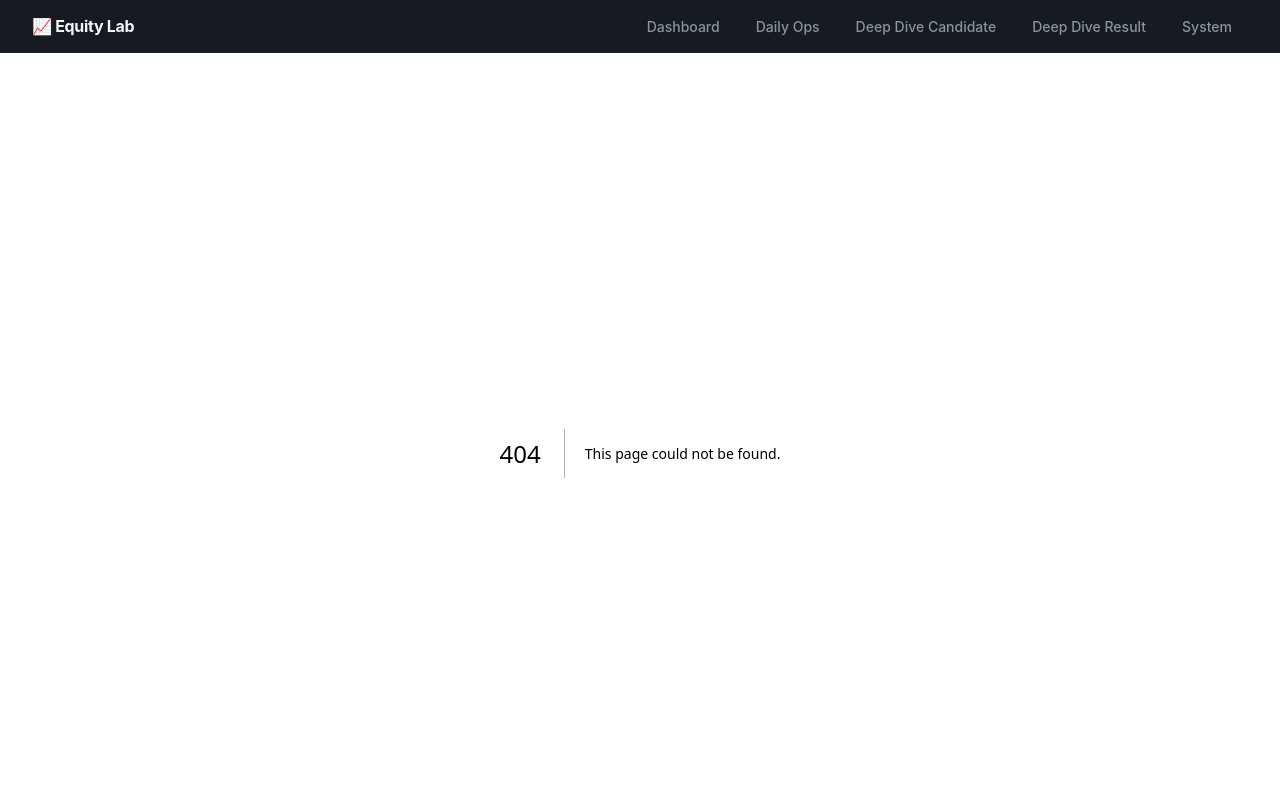
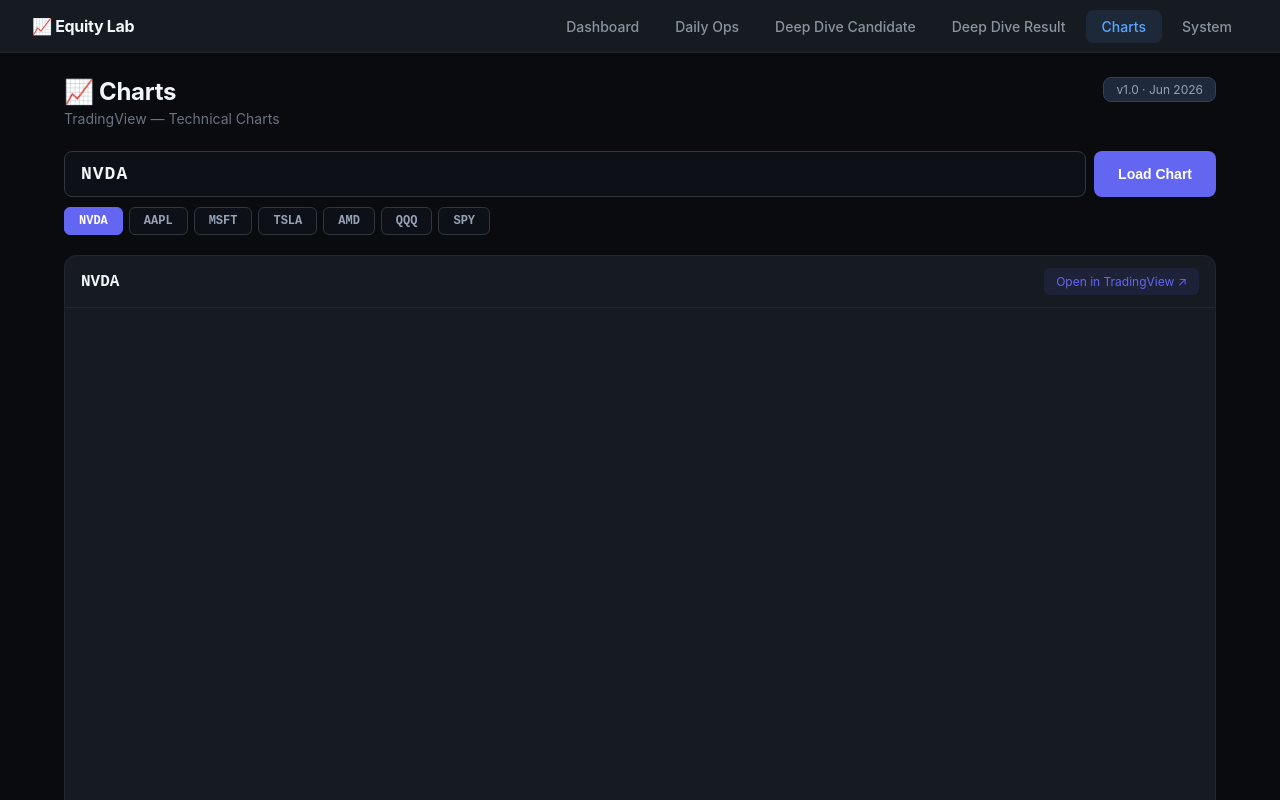
Before and after one commit to pu105-stack/equity-lab-dashboard, a Next.js app: page /charts in a window 1280 px wide. Before the commit this address had no page. Shown: the top 800 px of the page. Built offline with nearby package versions, Linux system fonts and the light colour scheme.

Commit message:
feat: add TradingView chart page with ticker input

```diff
--- a/pages/_app.js
+++ b/pages/_app.js
@@ -14,6 +14,7 @@
     { href: '/daily-ops', label: 'Daily Ops' },
     { href: '/deep-dive', label: 'Deep Dive Candidate' },
     { href: '/deep-dive-results', label: 'Deep Dive Result' },
+    { href: '/charts', label: 'Charts' },
 
     { href: '/system', label: 'System' },
   ]
--- /dev/null
+++ b/pages/charts.js
@@ -0,0 +1,171 @@
+import { useState, useEffect, useRef } from 'react'
+
+const DEFAULT_TICKER = 'NVDA'
+
+export default function Charts() {
+  const [ticker, setTicker] = useState(DEFAULT_TICKER)
+  const [input, setInput] = useState(DEFAULT_TICKER)
+  const chartRef = useRef(null)
+  const widgetRef = useRef(null)
+
+  // Load chart when ticker changes
+  useEffect(() => {
+    if (!chartRef.current) return
+
+    // Clean up old widget
+    if (widgetRef.current) {
+      chartRef.current.innerHTML = ''
+    }
+
+    const script = document.createElement('script')
+    script.src = 'https://s3.tradingview.com/tv.js'
+    script.async = true
+    script.onload = () => {
+      if (window.TradingView && chartRef.current) {
+        widgetRef.current = new window.TradingView.widget({
+          container_id: 'tv-chart',
+          width: '100%',
+          height: 600,
+          symbol: ticker,
+          interval: 'D',
+          timezone: 'America/New_York',
+          theme: 'dark',
+          style: '1',
+          locale: 'en',
+          toolbar_bg: '#0d1117',
+          enable_publishing: false,
+          hide_top_toolbar: false,
+          hide_legend: false,
+          save_image: false,
+          studies: ['RSI@tv-basicstudies', 'MASimple@tv-basicstudies'],
+          show_popup_button: true,
+          popup_width: '1000',
+          popup_height: '650',
+        })
+      }
+    }
+    chartRef.current.appendChild(script)
+
+    return () => {
+      widgetRef.current = null
+    }
+  }, [ticker])
+
+  const handleSubmit = (e) => {
+    e.preventDefault()
+    setTicker(input.toUpperCase().trim())
+  }
+
+  const presets = ['NVDA', 'AAPL', 'MSFT', 'TSLA', 'AMD', 'QQQ', 'SPY']
+
+  return (
+    <div className="container">
+      {/* Header */}
+      <div className="header">
+        <div>
+          <h1>📈 Charts</h1>
+          <p className="header-sub">TradingView — Technical Charts</p>
+        </div>
+        <span className="build-badge">v1.0 · Jun 2026</span>
+      </div>
+
+      {/* Ticker Input */}
+      <form onSubmit={handleSubmit} className="ticker-form">
+        <div className="ticker-input-group">
+          <input
+            type="text"
+            value={input}
+            onChange={(e) => setInput(e.target.value)}
+            placeholder="Enter ticker..."
+            className="ticker-input"
+            spellCheck={false}
+          />
+          <button type="submit" className="ticker-btn">Load Chart</button>
+        </div>
+        <div className="preset-bar">
+          {presets.map(p => (
+            <button
+              key={p}
+              type="button"
+              className={`preset-btn ${ticker === p ? 'active' : ''}`}
+              onClick={() => { setTicker(p); setInput(p) }}
+            >
+              {p}
+            </button>
+          ))}
+        </div>
+      </form>
+
+      {/* Chart */}
+      <div className="chart-card">
+        <div className="chart-hd">
+          <span className="chart-label">{ticker}</span>
+          <a
+            href={`https://www.tradingview.com/chart/?symbol=${ticker}`}
+            target="_blank"
+            rel="noopener noreferrer"
+            className="chart-open-btn"
+          >
+            Open in TradingView ↗
+          </a>
+        </div>
+        <div ref={chartRef} id="tv-chart" className="chart-container" />
+      </div>
+
+      <div className="footer">
+        <span>🔹 Charts powered by TradingView · Data delayed by exchange</span>
+        <span className="deploy-badge">⚡ v1.0 · 2026-06</span>
+      </div>
+
+      <style jsx global>{`
+        .container { max-width: 1200px; margin: 0 auto; padding: 24px; color: #f0f6fc; font-family: -apple-system, BlinkMacSystemFont, 'Segoe UI', Roboto, sans-serif; }
+        .header { display: flex; justify-content: space-between; align-items: flex-start; margin-bottom: 24px; }
+        .header h1 { margin: 0; font-size: 24px; font-weight: 700; }
+        .header-sub { font-size: 14px; color: #6b7280; margin-top: 4px; }
+        .build-badge { font-size: 12px; padding: 4px 12px; border-radius: 8px; background: #1e293b; color: #94a3b8; border: 1px solid #334155; white-space: nowrap; }
+
+        /* Ticker Form */
+        .ticker-form { margin-bottom: 20px; }
+        .ticker-input-group { display: flex; gap: 8px; }
+        .ticker-input {
+          flex: 1; padding: 12px 16px; border-radius: 8px; border: 1px solid #30363d;
+          background: #0d1117; color: #f0f6fc; font-size: 18px; font-weight: 700;
+          font-family: 'SF Mono', 'Fira Code', monospace; outline: none; letter-spacing: 1px;
+        }
+        .ticker-input:focus { border-color: #6366f1; box-shadow: 0 0 0 3px rgba(99,102,241,0.15); }
+        .ticker-input::placeholder { color: #30363d; font-weight: 400; font-size: 14px; letter-spacing: 0; }
+        .ticker-btn {
+          padding: 12px 24px; border-radius: 8px; border: none; background: #6366f1;
+          color: #fff; font-size: 14px; font-weight: 600; cursor: pointer; transition: all 0.15s;
+        }
+        .ticker-btn:hover { background: #4f46e5; }
+        .preset-bar { display: flex; gap: 6px; margin-top: 10px; flex-wrap: wrap; }
+        .preset-btn {
+          padding: 6px 14px; border-radius: 6px; border: 1px solid #30363d;
+          background: #0d1117; color: #94a3b8; font-size: 12px; font-weight: 600;
+          cursor: pointer; transition: all 0.15s; font-family: 'SF Mono', 'Fira Code', monospace;
+        }
+        .preset-btn:hover { border-color: #6366f1; color: #6366f1; }
+        .preset-btn.active { background: #6366f1; border-color: #6366f1; color: #fff; }
+
+        /* Chart Card */
+        .chart-card { background: #161b22; border: 1px solid #21262d; border-radius: 12px; overflow: hidden; }
+        .chart-hd {
+          display: flex; justify-content: space-between; align-items: center;
+          padding: 12px 16px; border-bottom: 1px solid #21262d;
+        }
+        .chart-label { font-size: 16px; font-weight: 700; color: #f0f6fc; font-family: 'SF Mono', 'Fira Code', monospace; }
+        .chart-open-btn {
+          font-size: 12px; color: #6366f1; text-decoration: none; padding: 6px 12px;
+          border-radius: 6px; background: rgba(99,102,241,0.1); transition: all 0.15s;
+        }
+        .chart-open-btn:hover { background: rgba(99,102,241,0.2); }
+        .chart-container { min-height: 600px; }
+
+        /* Footer */
+        .footer { display: flex; justify-content: space-between; align-items: center; margin-top: 24px; padding-top: 16px; border-top: 1px solid #21262d; font-size: 12px; color: #6b7280; }
+        .deploy-badge { font-size: 11px; color: #4b5563; }
+      `}</style>
+    </div>
+  )
+}
```
